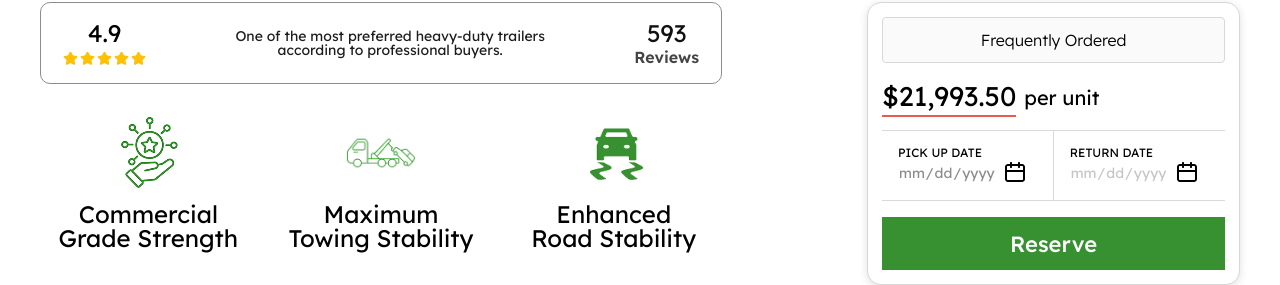
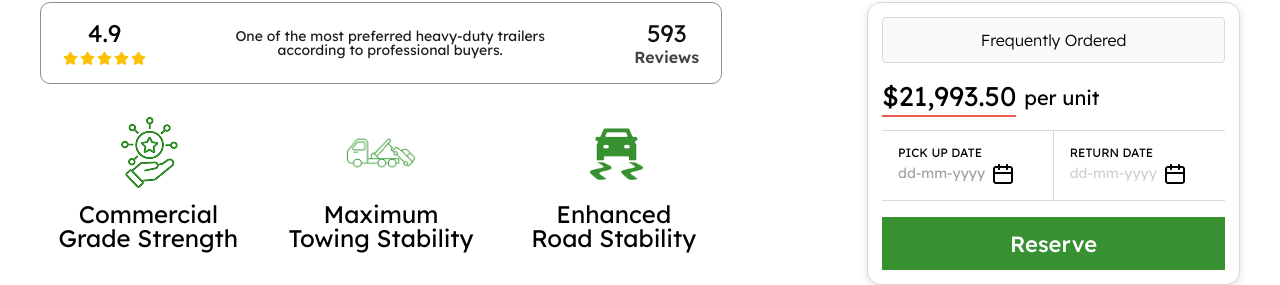
Before and after one commit to devakash400/HaulHub_ReactJS, a React (Create React App) app: page /trailer/1 in a window 1280 px wide. Shown: the part 788-1073 px from the top of the page. Built offline with nearby package versions, Linux system fonts and the light colour scheme; no server answers.

Commit message:
bug id 60 in 19 Jun Haulhub Web 2026

```diff
--- a/src/components/TrailerDetails/StickyPricingCard.tsx
+++ b/src/components/TrailerDetails/StickyPricingCard.tsx
@@ -48,6 +48,11 @@ export const StickyPricingCard: React.FC<StickyPricingCardProps> = ({
   const parseISODate = (value: string): Date | null => {
     const date = new Date(value);
     return Number.isNaN(date.getTime()) ? null : date;
+  };
+  const formatUserDate = (value: string): string => {
+    if (!value) return "";
+    const [y, m, d] = value.split("-");
+    return `${d}-${m}-${y}`;
   };
   const today = new Date().toISOString().split("T")[0];
   const { status: passedStatus, startDate: passedStartDate, endDate: passedEndDate } = location.state || {};
@@ -433,8 +438,28 @@ export const StickyPricingCard: React.FC<StickyPricingCardProps> = ({
                 >
                   Pick Up Date
                 </p>
-
                 <div className="relative w-full">
+                  <div
+                    className={`absolute z-10 inset-y-0 left-0 w-full flex items-center text-[14px] mt-1 ${hasBookingStatus ? 'cursor-not-allowed' : 'cursor-pointer'}`}
+                    onClick={(e) => {
+                      if (hasBookingStatus) return;
+                      e.preventDefault();
+                      e.stopPropagation();
+                      const input = e.currentTarget.nextElementSibling as HTMLInputElement;
+                      if (input && input.showPicker) {
+                        try { input.showPicker(); } catch (err) {}
+                      }
+                    }}
+                  >
+                    <span className={hasBookingStatus ? "text-[#8C8C8C] opacity-50" : "text-[#8C8C8C]"}>
+                      {checkIn ? formatUserDate(checkIn) : <span className="opacity-80 lowercase">dd-mm-yyyy</span>}
+                    </span>
+                    <img
+                      src={calendarIcon}
+                      alt="Calendar"
+                      className="absolute left-[95px] top-1/2 -translate-y-1/2 w-5 h-5 pointer-events-none"
+                    />
+                  </div>
                   <input
                     type="date"
                     value={checkIn}
@@ -449,23 +474,13 @@ export const StickyPricingCard: React.FC<StickyPricingCardProps> = ({
                       w-full
                       bg-transparent
                       text-[14px]
-      text-[#8C8C8C]
                       focus:outline-none
                       appearance-none
                       pr-10
-      [&::-webkit-calendar-picker-indicator]:opacity-0
-      [&::-webkit-calendar-picker-indicator]:absolute
-      [&::-webkit-calendar-picker-indicator]:right-0
-      [&::-webkit-calendar-picker-indicator]:w-full
-      [&::-webkit-calendar-picker-indicator]:h-full
-      [&::-webkit-calendar-picker-indicator]:cursor-pointer
+                      opacity-0
+                      pointer-events-none
+                      disabled:cursor-not-allowed
                     "
-                  />
-
-                  <img
-                    src={calendarIcon}
-                    alt="Calendar"
-                    className="absolute right-3 top-1/2 -translate-y-1/2 w-5 h-5 pointer-events-none"
                   />
                 </div>
               </div>
@@ -484,8 +499,28 @@ export const StickyPricingCard: React.FC<StickyPricingCardProps> = ({
                 >
                   Return Date
                 </p>
-
                 <div className="relative w-full">
+                  <div
+                    className={`absolute z-10 inset-y-0 left-0 w-full flex items-center text-[14px] mt-1 ${hasBookingStatus || !checkIn ? 'cursor-not-allowed' : 'cursor-pointer'}`}
+                    onClick={(e) => {
+                      if (hasBookingStatus || !checkIn) return;
+                      e.preventDefault();
+                      e.stopPropagation();
+                      const input = e.currentTarget.nextElementSibling as HTMLInputElement;
+                      if (input && input.showPicker) {
+                        try { input.showPicker(); } catch (err) {}
+                      }
+                    }}
+                  >
+                    <span className={hasBookingStatus || !checkIn ? "text-[#8C8C8C] opacity-50" : "text-[#8C8C8C]"}>
+                      {checkOut ? formatUserDate(checkOut) : <span className="opacity-80 lowercase">dd-mm-yyyy</span>}
+                    </span>
+                    <img
+                      src={calendarIcon}
+                      alt="Calendar"
+                      className="absolute left-[95px] top-1/2 -translate-y-1/2 w-5 h-5 pointer-events-none"
+                    />
+                  </div>
                   <input
                     type="date"
                     value={checkOut}
@@ -500,25 +535,13 @@ export const StickyPricingCard: React.FC<StickyPricingCardProps> = ({
                       w-full
                       bg-transparent
                       text-[14px]
-      text-[#8C8C8C]
                       focus:outline-none
                       appearance-none
                       pr-10
-      disabled:opacity-50
+                      opacity-0
+                      pointer-events-none
                       disabled:cursor-not-allowed
-      [&::-webkit-calendar-picker-indicator]:opacity-0
-      [&::-webkit-calendar-picker-indicator]:absolute
-      [&::-webkit-calendar-picker-indicator]:right-0
-      [&::-webkit-calendar-picker-indicator]:w-full
-      [&::-webkit-calendar-picker-indicator]:h-full
-      [&::-webkit-calendar-picker-indicator]:cursor-pointer
                     "
-                  />
-
-                  <img
-                    src={calendarIcon}
-                    alt="Calendar"
-                    className="absolute right-3 top-1/2 -translate-y-1/2 w-5 h-5 pointer-events-none"
                   />
                 </div>
               </div>
```
Lines whose indentation alone changed are shown as unchanged.
